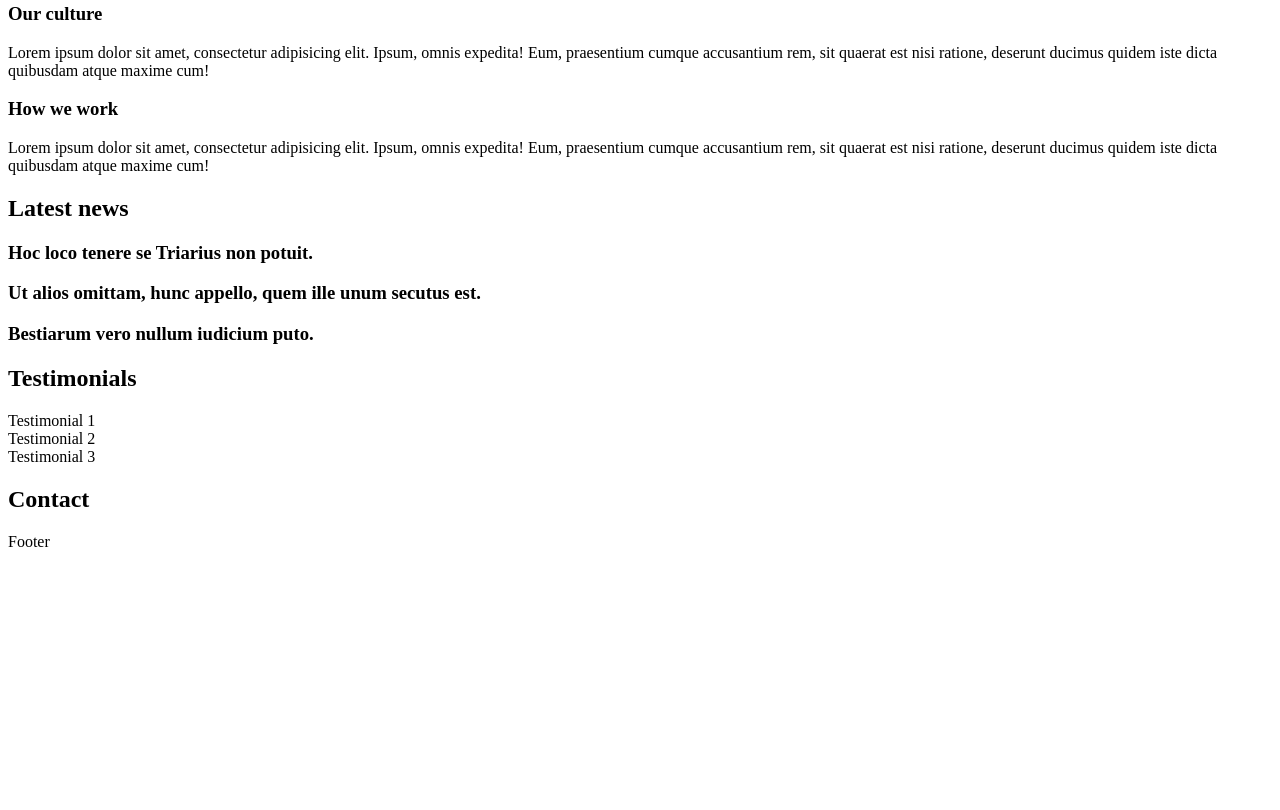
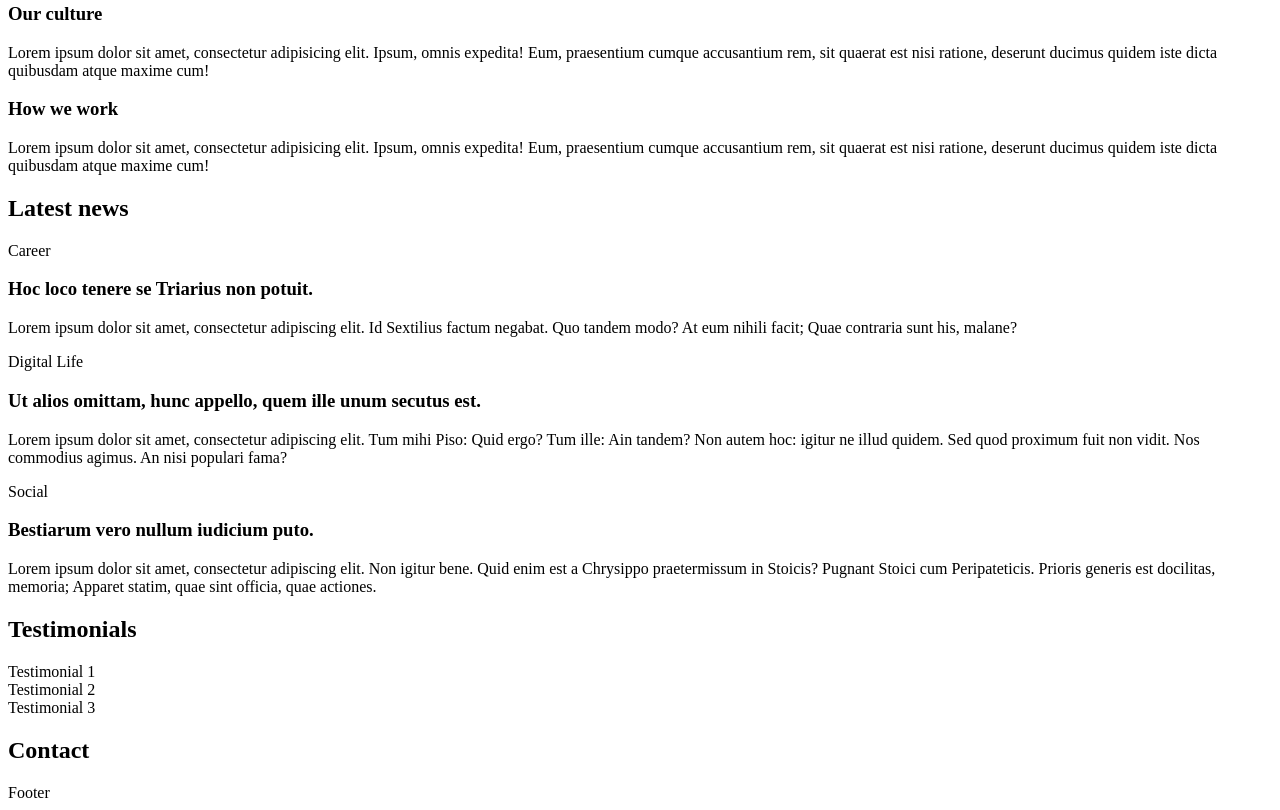
Before and after one commit to FicusCarica308/holbertonschool-web_front_end, a plain HTML site: page 0x00-html_advanced/12-index.html in a window 1280 px wide. Shown: the part 729-1539 px from the top of the page. Before the commit the page ends 1288 px from the top, so only its background shows below. Drawn offline with Linux system fonts and the light colour scheme.

Commit message:
added paragraphs to latest news sections

```diff
--- a/0x00-html_advanced/12-index.html
+++ b/0x00-html_advanced/12-index.html
@@ -63,13 +63,19 @@
             <section>
                 <h2>Latest news</h2>
                 <article>
+                    <p>Career</p>
                     <h3>Hoc loco tenere se Triarius non potuit.</h3>
+                    <p>Lorem ipsum dolor sit amet, consectetur adipiscing elit. Id Sextilius factum negabat. Quo tandem modo? At eum nihili facit; Quae contraria sunt his, malane?</p>
                 </article>
                 <article>
+                    <p>Digital Life</p>
                     <h3>Ut alios omittam, hunc appello, quem ille unum secutus est.</h3>
+                    <p>Lorem ipsum dolor sit amet, consectetur adipiscing elit. Tum mihi Piso: Quid ergo? Tum ille: Ain tandem? Non autem hoc: igitur ne illud quidem. Sed quod proximum fuit non vidit. Nos commodius agimus. An nisi populari fama?</p>
                 </article>
                 <article>
+                    <p>Social</p>
                     <h3>Bestiarum vero nullum iudicium puto.</h3>
+                    <p>Lorem ipsum dolor sit amet, consectetur adipiscing elit. Non igitur bene. Quid enim est a Chrysippo praetermissum in Stoicis? Pugnant Stoici cum Peripateticis. Prioris generis est docilitas, memoria; Apparet statim, quae sint officia, quae actiones.</p>
                 </article>
             </section>
 
```
